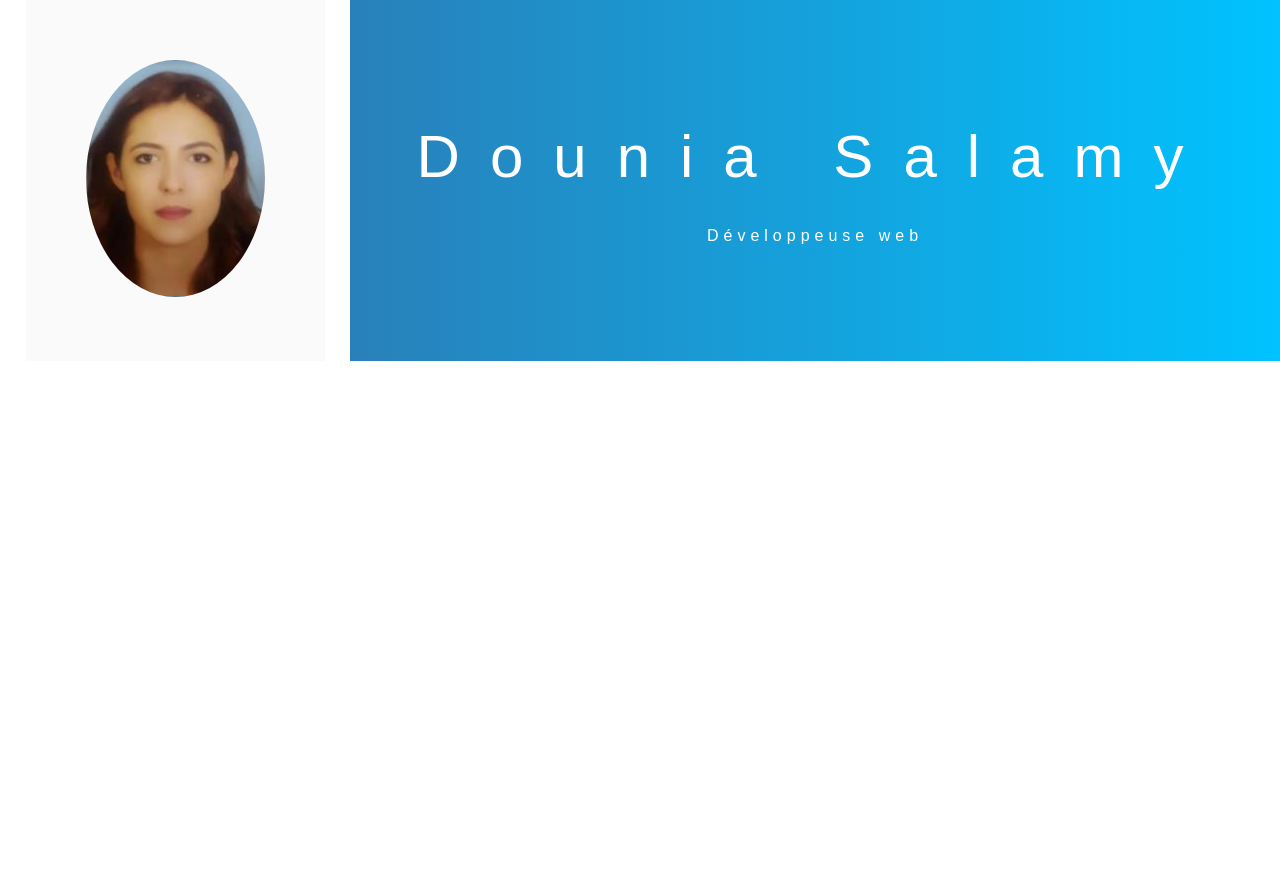
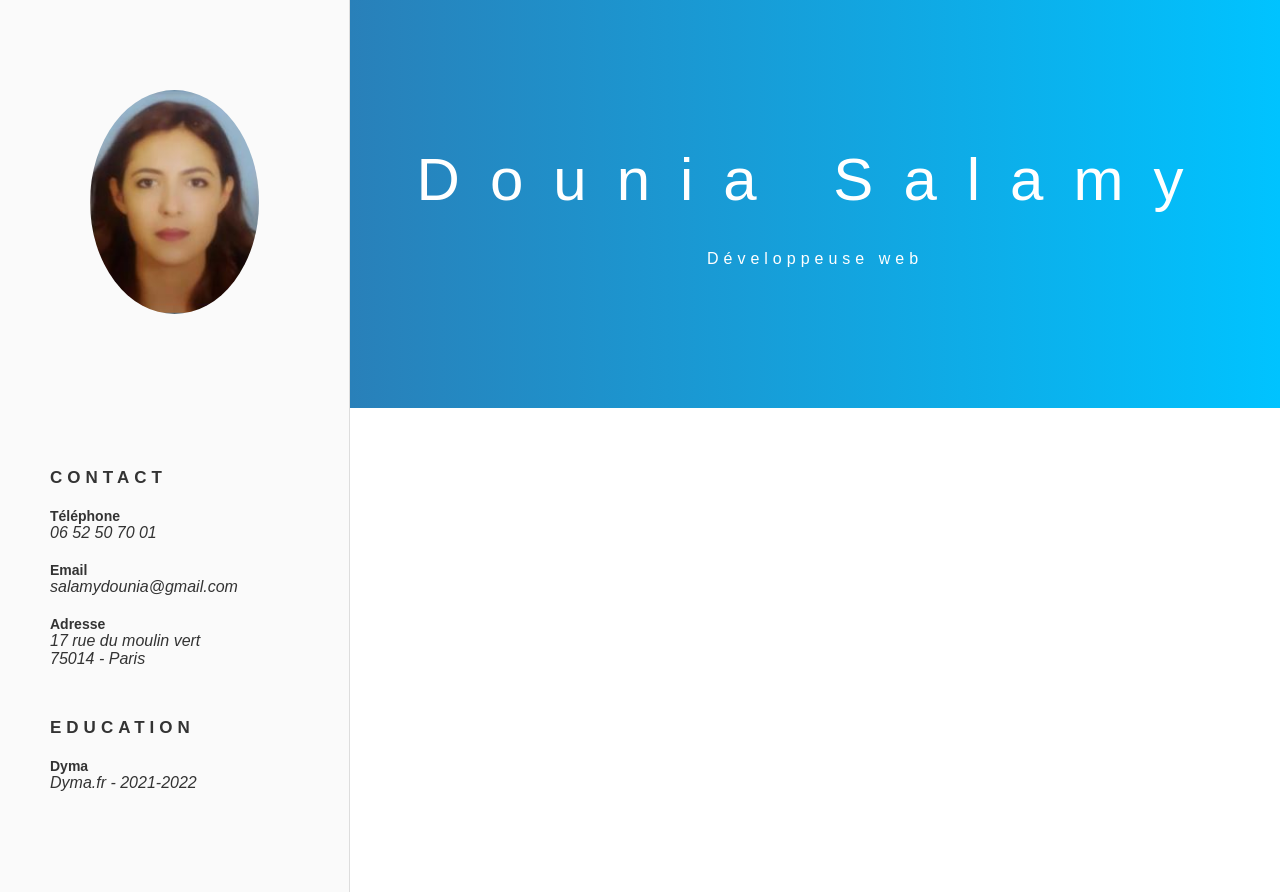
Before and after one commit to MeloDev-20/cv, a website: page index.html in a window 1280 px wide. Before the commit the page ends 800 px from the top, so only its background shows below. Drawn offline with Linux system fonts and the light colour scheme; a web font is replaced by a local one.

Commit message:
add a contact and education parts

```diff
--- a/index.html
+++ b/index.html
@@ -21,7 +21,22 @@
     <section class="picture">
       <img src="img/dounia.JPG" alt="dounia">
     </section>
-    <aside></aside>
+    <aside>
+      <div class="block">
+        <h2 class="title-small">CONTACT</h2>
+        <h3>Téléphone</h3>
+        <p>06 52 50 70 01</p>
+        <h3>Email</h3>
+        <p>salamydounia@gmail.com</p>
+        <h3>Adresse</h3>
+        <p>17 rue du moulin vert <br /> 75014 - Paris</p>
+      </div>
+      <div class="block">
+        <h2 class="title-small">EDUCATION</h2>
+        <h3> Dyma </h3>
+        <p>Dyma.fr - 2021-2022</p>
+      </div>
+    </aside>
     <main></main>
   </div>
 </body>
--- /dev/null
+++ b/scss/_classes.scss
@@ -0,0 +1,6 @@
+.title {
+  &-small {
+    letter-spacing: 0.5rem;
+    font-size: 1.7rem;
+  }
+}
--- a/scss/style.scss
+++ b/scss/style.scss
@@ -1,5 +1,6 @@
 @import "base";
 @import "reset";
+@import "classes";
 
 .grid-container {
   display: grid;
@@ -34,8 +35,9 @@
 .picture {
   margin:auto;
   grid-area: picture;
-  padding: 6rem;
-  background: var((--background));
+  padding: 9rem;
+  background: var(--background);
+  border-right: 1px solid #ddd;
   img {
     border-radius: 50%;
   }
@@ -43,7 +45,21 @@
 
 aside {
   grid-area: aside;
-  //background: green;
+  background:var(--background);
+  border-right: 1px solid #ddd;
+  padding: 5rem;
+  .block {
+    margin-bottom: 5rem;
+    h3 {
+    margin-bottom: 0;
+    font-size: 1.4rem;
+    }
+
+    p {
+    margin: 0 0 2rem 0;
+    font-style: italic;
+    }
+  }
 }
 
 main {
```
Also changed, not shown: css/style.css.
